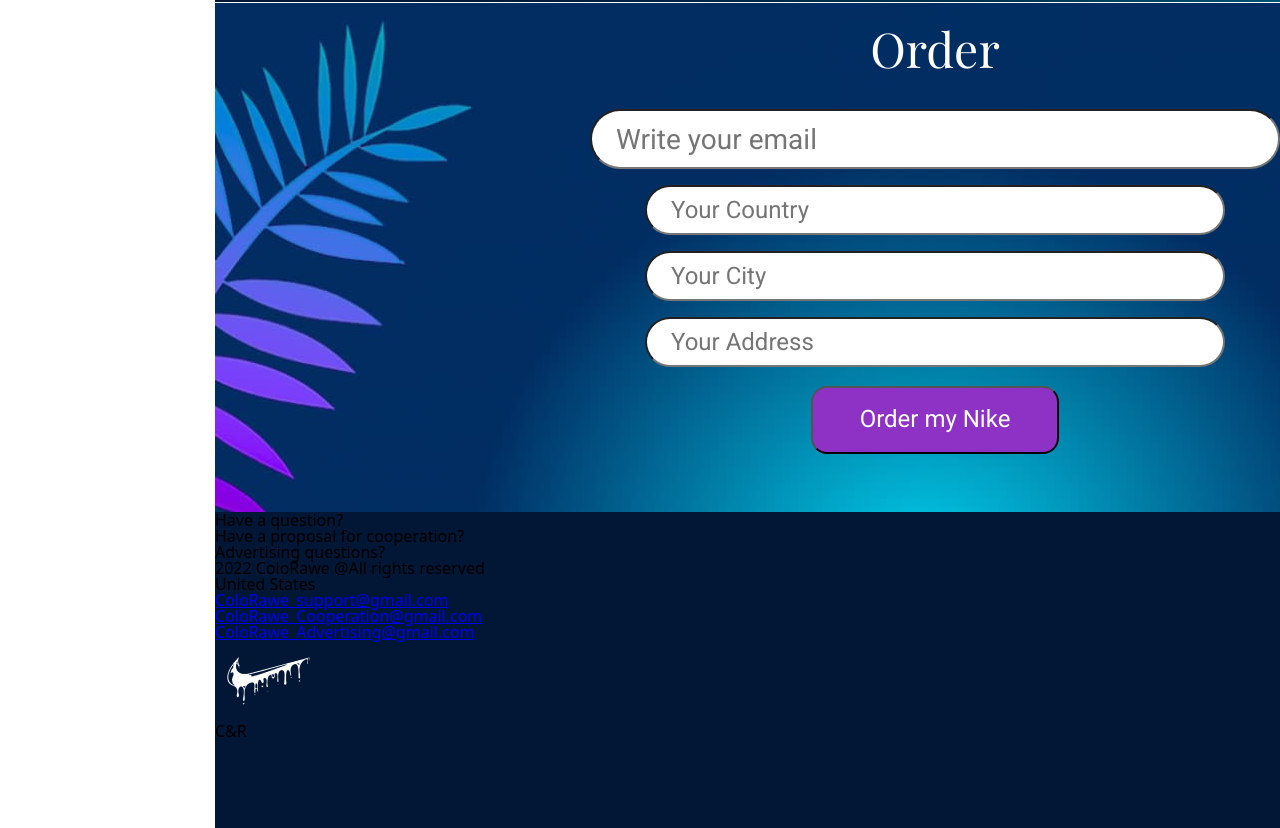
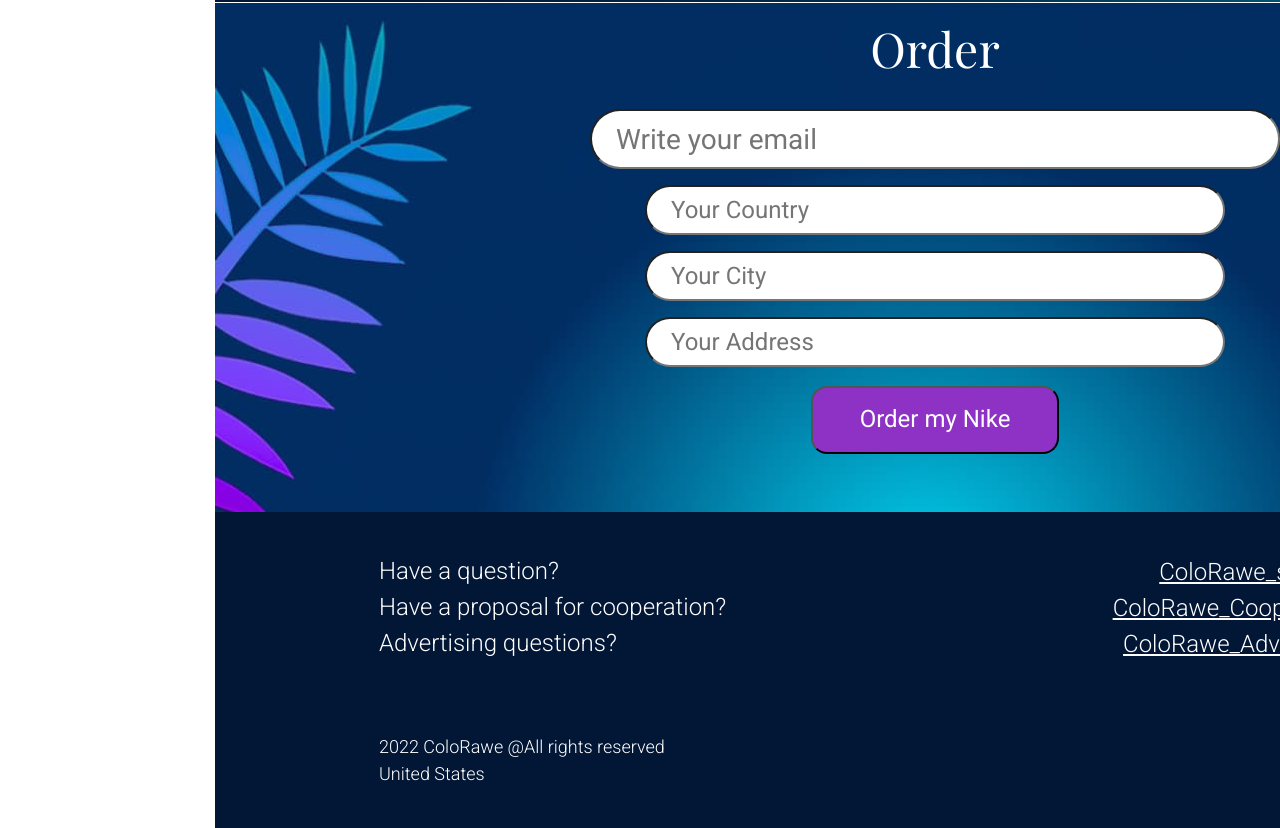
Before and after one commit to MashaKarri/ColorRave, a plain HTML site: page index.html in a window 1280 px wide. Shown: the part 2071-2899 px from the top of the page. Drawn offline with nearby package versions, Linux system fonts and the light colour scheme; a web font is replaced by a local one.

Commit message:
ColorRave-4
CSS styles footer

```diff
--- a/css/styles.css
+++ b/css/styles.css
@@ -315,4 +315,65 @@
   background-color: var(--main-color);
   height: 316px;
   width: 1440px;
+  display: flex;
+  justify-content: space-between;
+  align-items: center;
+  padding: 0 164px;
+  color: white;
   }
+
+  .left-information,
+  .right-information {
+  display: flex;
+  flex-direction: column;
+  }
+
+  .left-information {
+  align-items: flex-start;
+  }
+
+  .right-information {
+  align-items: flex-end;
+  text-align: right;
+  }
+
+  .left-text,
+  .left-text-bottom,
+  .right-link {
+  font-family: var(--main-font);
+  font-weight: 300;
+  color: white;
+  }
+
+  .left-text {
+  font-size: 24px;
+  line-height: 1.5;
+  }
+
+  .left-bottom {
+  padding-top: 72px;
+  }
+
+  .left-text-bottom {
+  font-size: 18px;
+  line-height: 1.5;
+  }
+
+  .right-link {
+  font-size: 24px;
+  line-height: 1.5;
+  }
+
+  .right-bottom {
+  display: flex;
+  flex-direction: column;
+  align-items: center;
+  padding-top: 19px;
+  }
+
+  .right-text {
+  font-family: var(--tertiary-font);
+  font-weight: 300;
+  font-size: 24px;
+  line-height: 1;
+  }
--- a/index.html
+++ b/index.html
@@ -191,28 +191,28 @@
         </section>
       </main>
       <footer class="footer">
-        <ul class="left-information">
-          <li class="left-text"><p>Have a question?</p></li>
-          <li class="left-text"><p>Have a proposal for cooperation?</p></li>
-          <li class="left-text"><p>Advertising questions?</p></li>
-          <li class="left-text-bottom">
-            <p>2022 ColoRawe @All rights reserved</p>
-          </li>
-          <li class="left-text-bottom"><p>United States</p></li>
-        </ul>
-        <ul class="right-information">
-          <li class="right-link"><a href="#">ColoRawe_support@gmail.com</a></li>
-          <li class="right-link">
-            <a href="#">ColoRawe_Cooperation@gmail.com</a>
-          </li>
-          <li class="right-link">
-            <a href="#">ColoRawe_Advertising@gmail.com</a>
-          </li>
-          <li class="right-image">
-            <img src="./images/footer-nike/footer-nike_1.png" alt="nike-logo" />
-          </li>
-          <li class="right-text"><p>С&R</p></li>
-        </ul>
+        <div class="left-information">
+          <p class="left-text">Have a question?</p>
+          <p class="left-text">Have a proposal for cooperation?</p>
+          <p class="left-text">Advertising questions?</p>
+          <div class="left-bottom">
+            <p class="left-text-bottom">2022 ColoRawe @All rights reserved</p>
+            <p class="left-text-bottom">United States</p>
+          </div>
+        </div>
+        <div class="right-information">
+          <a href="#" class="right-link">ColoRawe_support@gmail.com</a>
+          <a href="#" class="right-link">ColoRawe_Cooperation@gmail.com</a>
+          <a href="#" class="right-link">ColoRawe_Advertising@gmail.com</a>
+          <div class="right-bottom">
+            <img
+              src="./images/footer-nike/footer-nike_1.png"
+              alt="nike-logo"
+              class="right-image"
+            />
+            <p class="right-text">С&R</p>
+          </div>
+        </div>
       </footer>
     </div>
   </body>
```
Lines whose indentation alone changed are shown as unchanged.
